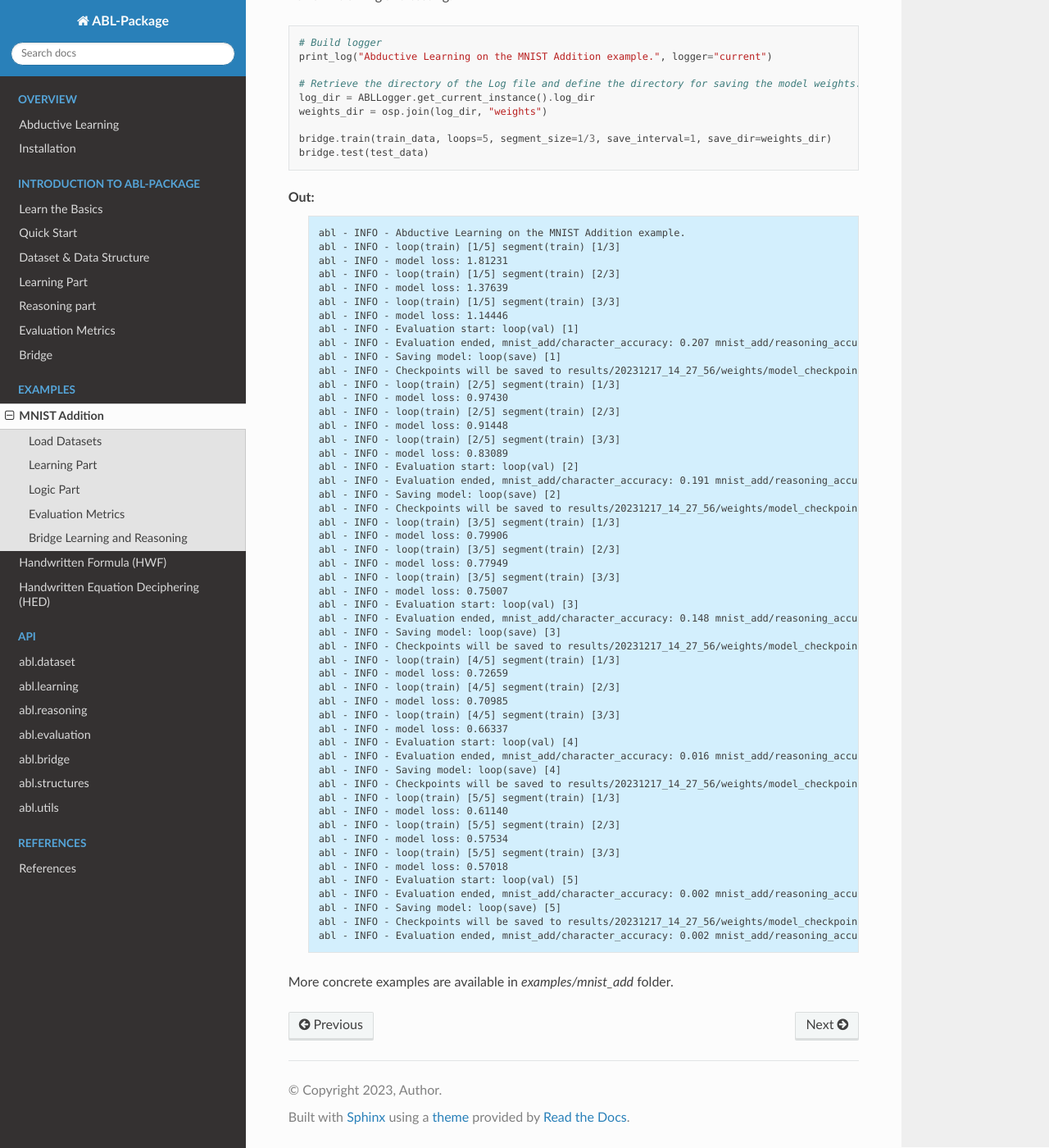
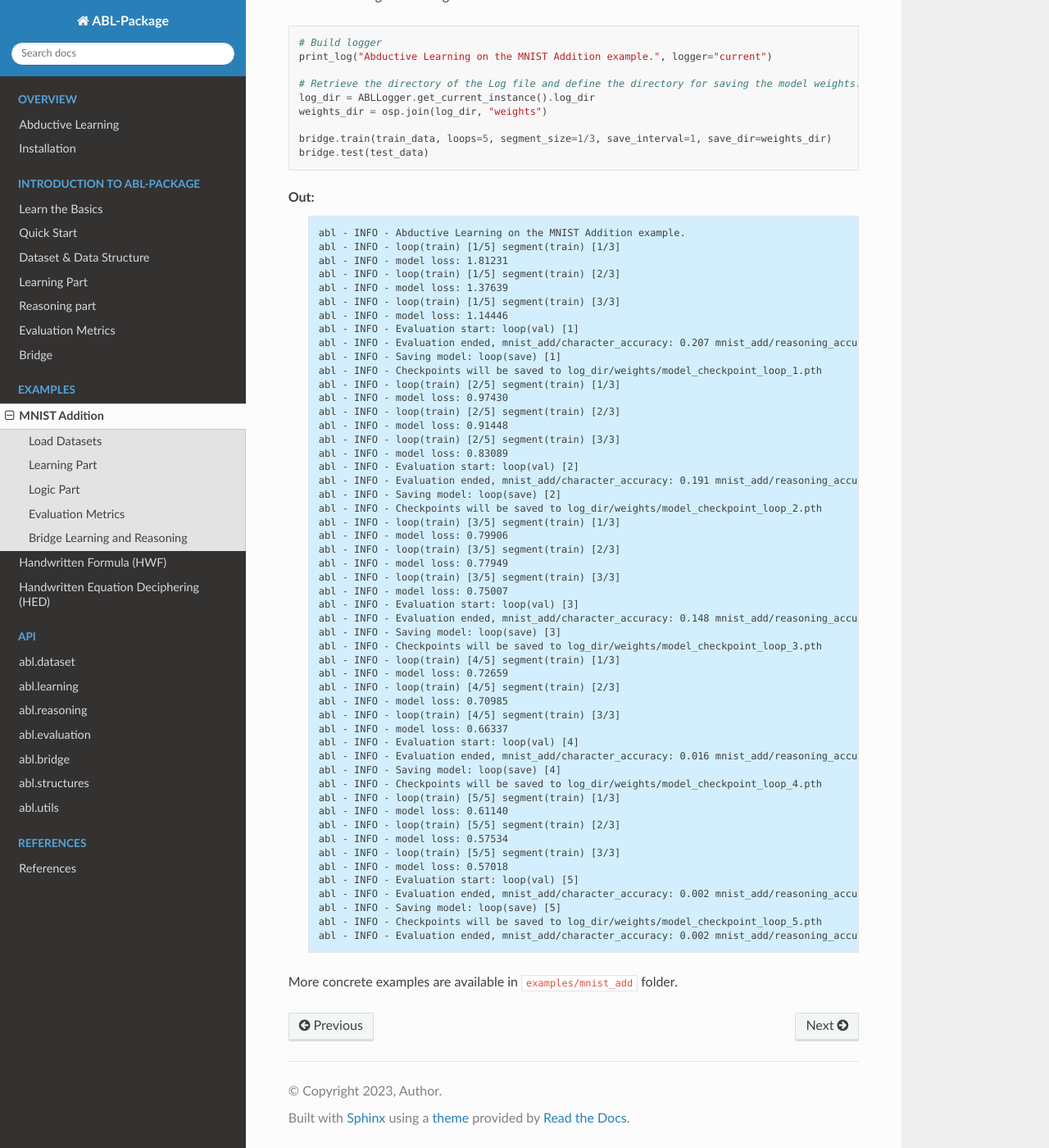
Before and after one commit to AbductiveLearning/ABLkit, a Sphinx documentation site: the page built from docs/Examples/MNISTAdd.rst, in a window 1280 px wide and 1400 px high, scrolled down 3501 px. Shown: the whole window at 82% size. Built offline with Sphinx 7.4.7 and the Read the Docs theme 2.0.0, drawn with Linux system fonts in a browser that asks for light colours.

Commit message:
[FIX] remove time in docs

```diff
--- a/docs/Examples/MNISTAdd.rst
+++ b/docs/Examples/MNISTAdd.rst
@@ -211,7 +211,7 @@ Out:
       abl - INFO - Evaluation start: loop(val) [1]
       abl - INFO - Evaluation ended, mnist_add/character_accuracy: 0.207 mnist_add/reasoning_accuracy: 0.245
       abl - INFO - Saving model: loop(save) [1]
-      abl - INFO - Checkpoints will be saved to results/20231217_14_27_56/weights/model_checkpoint_loop_1.pth
+      abl - INFO - Checkpoints will be saved to log_dir/weights/model_checkpoint_loop_1.pth
       abl - INFO - loop(train) [2/5] segment(train) [1/3]
       abl - INFO - model loss: 0.97430
       abl - INFO - loop(train) [2/5] segment(train) [2/3]
@@ -221,7 +221,7 @@ Out:
       abl - INFO - Evaluation start: loop(val) [2]
       abl - INFO - Evaluation ended, mnist_add/character_accuracy: 0.191 mnist_add/reasoning_accuracy: 0.353
       abl - INFO - Saving model: loop(save) [2]
-      abl - INFO - Checkpoints will be saved to results/20231217_14_27_56/weights/model_checkpoint_loop_2.pth
+      abl - INFO - Checkpoints will be saved to log_dir/weights/model_checkpoint_loop_2.pth
       abl - INFO - loop(train) [3/5] segment(train) [1/3]
       abl - INFO - model loss: 0.79906
       abl - INFO - loop(train) [3/5] segment(train) [2/3]
@@ -231,7 +231,7 @@ Out:
       abl - INFO - Evaluation start: loop(val) [3]
       abl - INFO - Evaluation ended, mnist_add/character_accuracy: 0.148 mnist_add/reasoning_accuracy: 0.385
       abl - INFO - Saving model: loop(save) [3]
-      abl - INFO - Checkpoints will be saved to results/20231217_14_27_56/weights/model_checkpoint_loop_3.pth
+      abl - INFO - Checkpoints will be saved to log_dir/weights/model_checkpoint_loop_3.pth
       abl - INFO - loop(train) [4/5] segment(train) [1/3]
       abl - INFO - model loss: 0.72659
       abl - INFO - loop(train) [4/5] segment(train) [2/3]
@@ -241,7 +241,7 @@ Out:
       abl - INFO - Evaluation start: loop(val) [4]
       abl - INFO - Evaluation ended, mnist_add/character_accuracy: 0.016 mnist_add/reasoning_accuracy: 0.494
       abl - INFO - Saving model: loop(save) [4]
-      abl - INFO - Checkpoints will be saved to results/20231217_14_27_56/weights/model_checkpoint_loop_4.pth
+      abl - INFO - Checkpoints will be saved to log_dir/weights/model_checkpoint_loop_4.pth
       abl - INFO - loop(train) [5/5] segment(train) [1/3]
       abl - INFO - model loss: 0.61140
       abl - INFO - loop(train) [5/5] segment(train) [2/3]
@@ -251,7 +251,7 @@ Out:
       abl - INFO - Evaluation start: loop(val) [5]
       abl - INFO - Evaluation ended, mnist_add/character_accuracy: 0.002 mnist_add/reasoning_accuracy: 0.507
       abl - INFO - Saving model: loop(save) [5]
-      abl - INFO - Checkpoints will be saved to results/20231217_14_27_56/weights/model_checkpoint_loop_5.pth
+      abl - INFO - Checkpoints will be saved to log_dir/weights/model_checkpoint_loop_5.pth
       abl - INFO - Evaluation ended, mnist_add/character_accuracy: 0.002 mnist_add/reasoning_accuracy: 0.482
 
-More concrete examples are available in `examples/mnist_add` folder.
+More concrete examples are available in ``examples/mnist_add`` folder.
```
